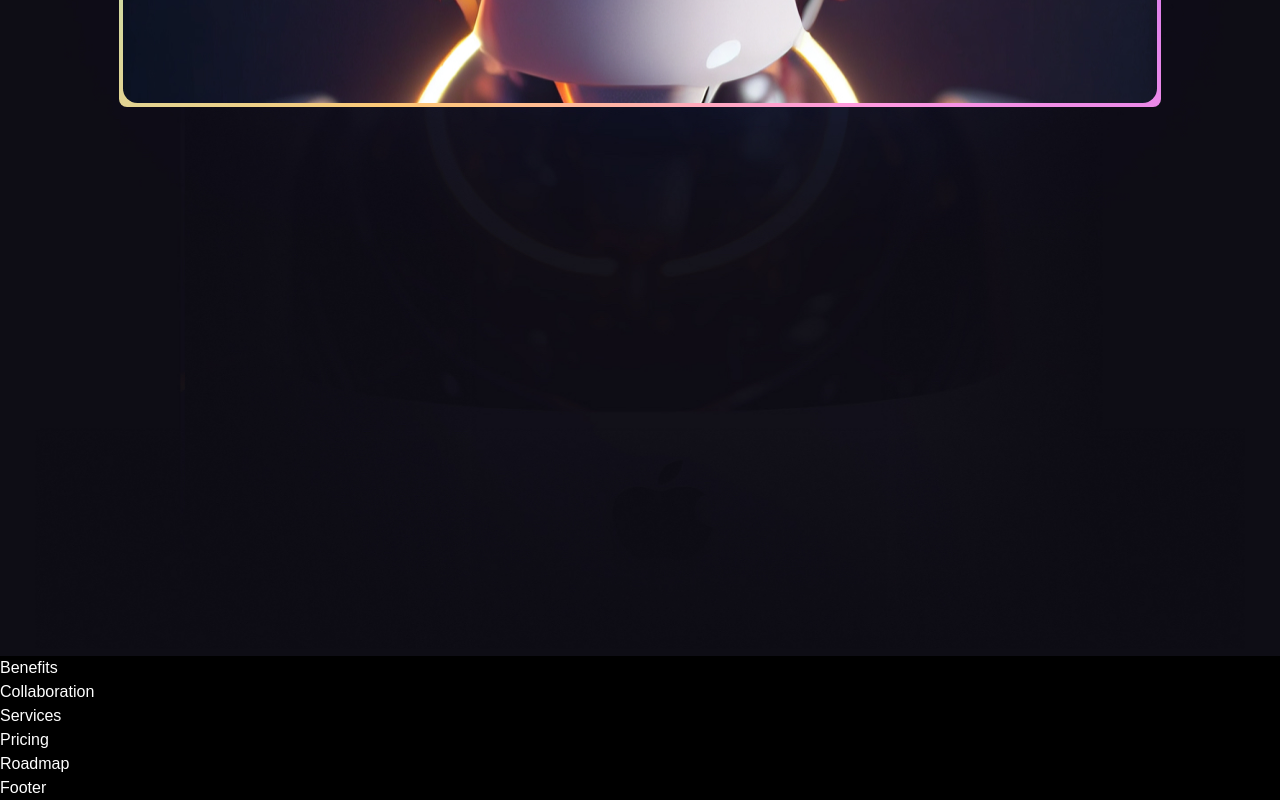
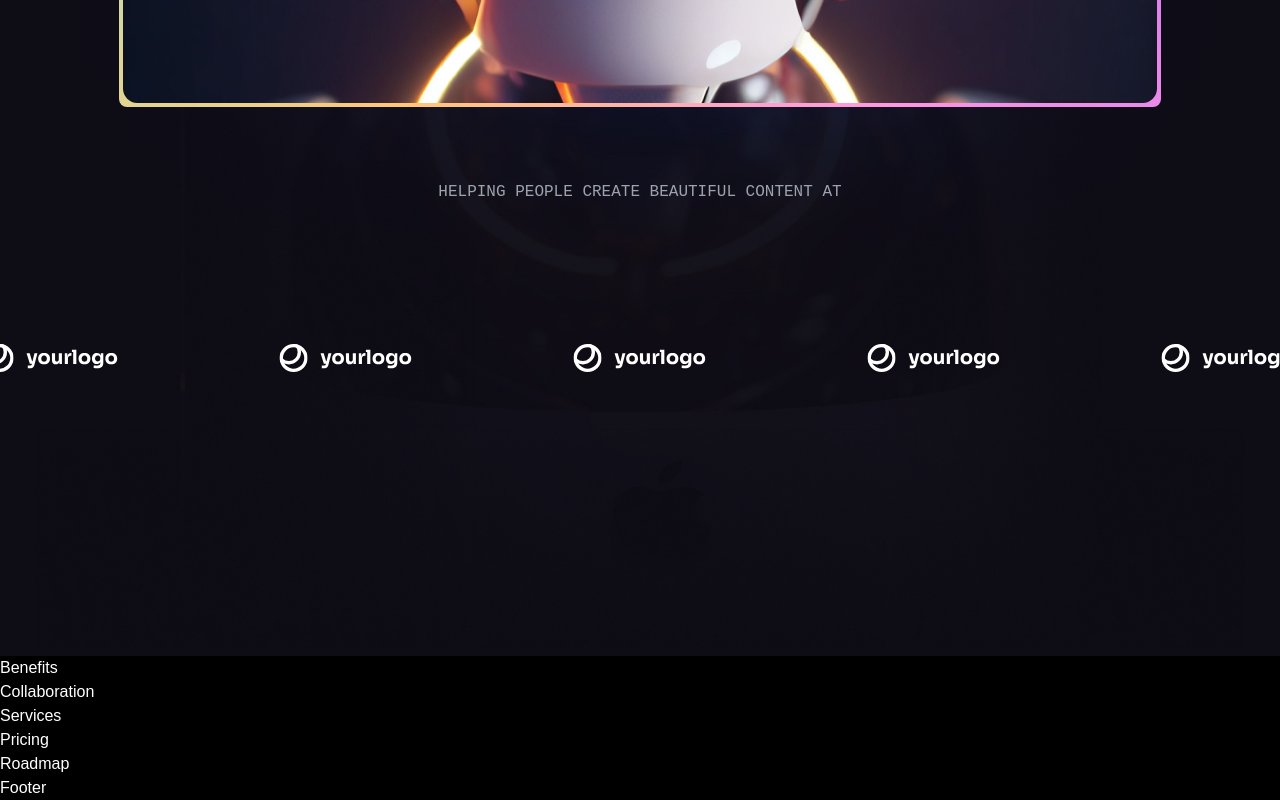
Before and after one commit to saba-ramezani/AI-Chat-App, a React (Vite) app: page / in a window 1280 px wide. Shown: the part 1064-1864 px from the top of the page. Built offline with nearby package versions, Linux system fonts and the light colour scheme.

Commit message:
added logos to hero section

```diff
--- a/src/components/Hero.jsx
+++ b/src/components/Hero.jsx
@@ -1,6 +1,7 @@
 import React from 'react'
 
 import {heroBackground, robot, curve} from '../assets'
+import { companyLogos } from '../constants'
 
 const Hero = () => {
   return (
@@ -9,7 +10,7 @@ const Hero = () => {
 
       <div className='flexCenter bg-black relative'>
         <div className='absolute top-[16rem] z-5 max-w-[62rem] mx-auto text-center mb-[3.875rem] md:mb-20 lg:mb-[6.25rem] flex-col justify-center items-center flex'>
-        <h1 className="h1 mb-6">
+          <h1 className="h1 mb-6">
             Explore the Possibilities of&nbsp;AI&nbsp;Chatting with {` `}
             <span className="inline-block relative">
               Brainwave{" "}
@@ -31,7 +32,7 @@ const Hero = () => {
             href="#getstarted"
             className='font-mono hover:scale-105 text-[20px] p-[10px] w-[180px] text-center bg-[rgba(0,0,0,0.7)] rounded-lg transition-all'>Get Started</a>
           </div>
-      </div>
+        </div>
         <div className='z-0'>
           <img src={heroBackground} alt="hero" />
         </div>
@@ -44,6 +45,14 @@ const Hero = () => {
             alt="hero" />
           </div>
         </div>
+        <div className='absolute h-[50px] w-full bottom-[20%] sectionPadding flexCenter flex-col gap-5'>
+          <span className='font-code text-gray-400'>HELPING PEOPLE CREATE BEAUTIFUL CONTENT AT</span>
+          <div className='flex flex-row w-[100%] sectionPadding flexCenter mt-[5rem]'>
+            {companyLogos.map((logo, index) => (
+              <img src={logo} alt='logo' className='mx-[5rem] hover:scale-110 transition-all'/>
+            ))}
+          </div>
+        </div>
       </div>
     </section>
   )
```
